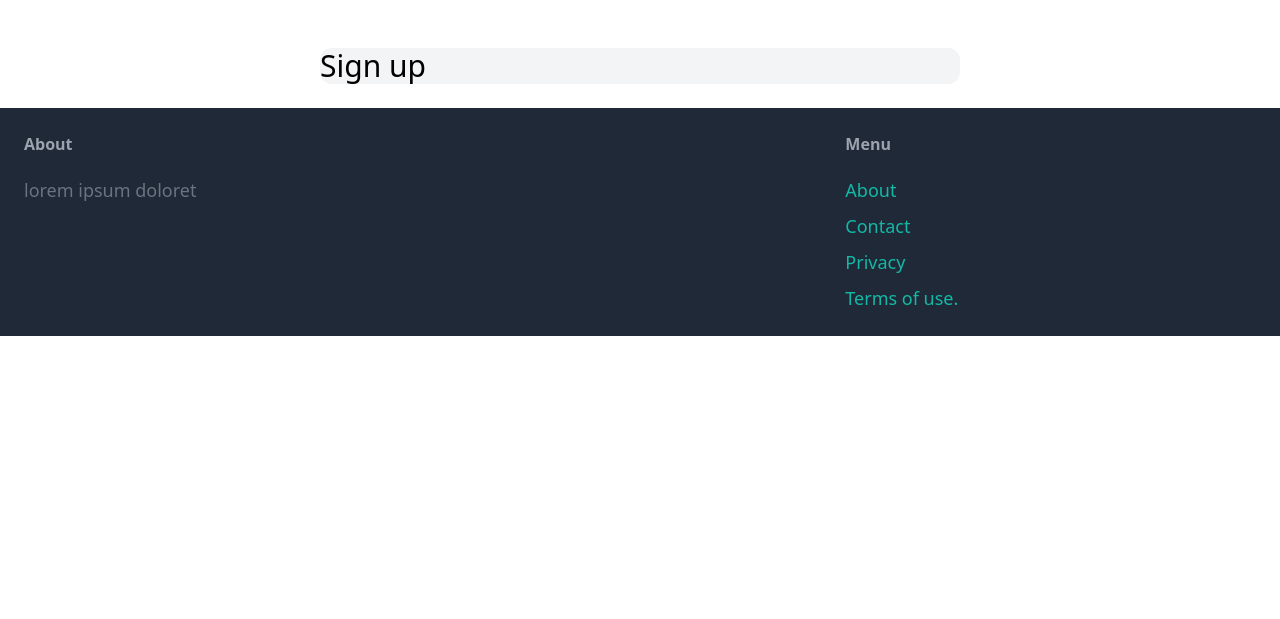
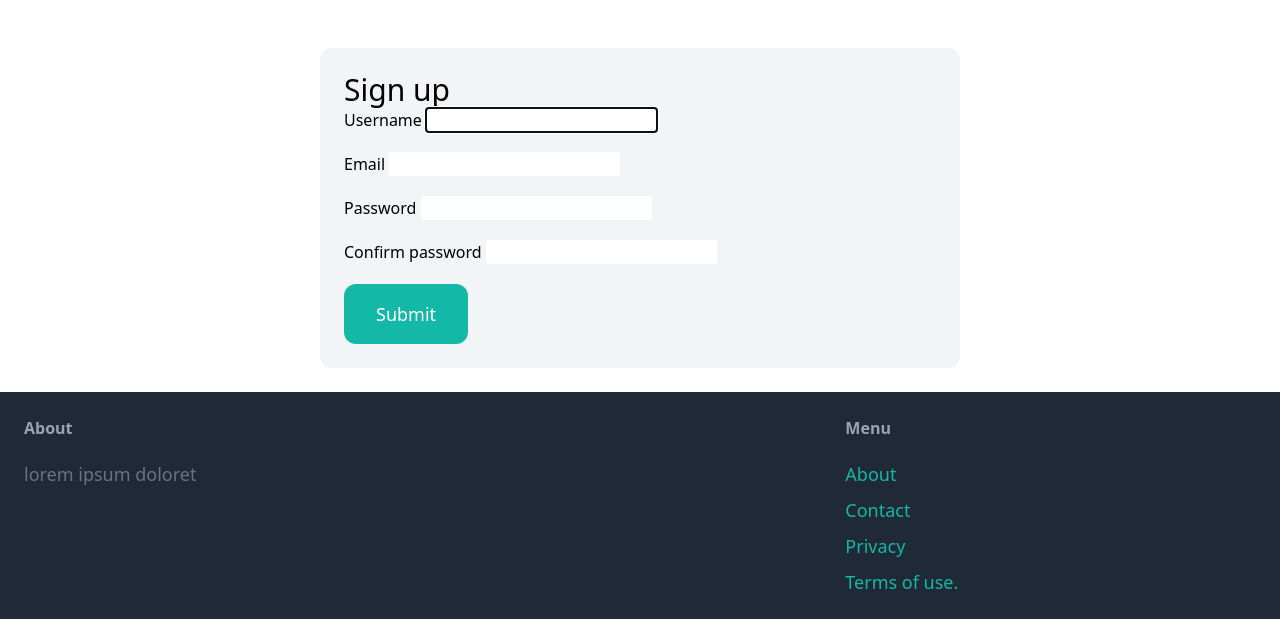
Before and after one commit to CrispyLemon/djangoproj, a Django app: page /signup/ in a window 1280 px wide. Shown: the part 77-696 px from the top of the page. Run offline with Django 5.2, Linux system fonts and the light colour scheme; some libraries are stand-ins or nearby versions.

Commit message:
commit 5: began adding signup functionality

```diff
--- a/puddle/core/forms.py
+++ b/puddle/core/forms.py
@@ -5,4 +5,4 @@ from django.contrib.auth.models import User
 class SignupForm(UserCreationForm):
     class Meta:
         model = User
-        fields = ('username','email','password','password2')
+        fields = ('username','email','password1','password2')
--- a/puddle/core/templates/core/base.html
+++ b/puddle/core/templates/core/base.html
@@ -13,7 +13,7 @@
         <div class='space-x-6'>
             <a href = "#" class = 'text-lg font-semibold hover:text-gray-500'>New Item</a>
             <a href = "#" class = 'text-lg font-semibold hover:text-gray-500'>Browse</a>
-            <a href='{% url 'core:signup' %}' class = 'px-6 py-3 text-lg font-semibold bg-teal-500 text-white rounded-xl hover:bg-teal-700'>Sign up</a>
+            <a href="{% url 'core:signup' %}" class = 'px-6 py-3 text-lg font-semibold bg-teal-500 text-white rounded-xl hover:bg-teal-700'>Sign up</a>
             <a href='#' class = 'px-6 py-3 text-lg font-semibold bg-teal-500 text-white rounded-xl hover:bg-gray-700'>Login</a>
         </div>
     </nav>
--- a/puddle/core/templates/core/index.html
+++ b/puddle/core/templates/core/index.html
@@ -23,7 +23,7 @@
         <h2 class = 'mb-12 text-2xl text-center'>Categories</h2>
 
     <div class = "grid grid-cols-3 gap-3">
-        {% for category in categories%}
+        {% for category in categories %}
             <div>
                 <a href="#">
 
--- a/puddle/core/templates/core/signup.html
+++ b/puddle/core/templates/core/signup.html
@@ -3,8 +3,48 @@
 {%block title%} Sign up {%endblock%}
 
 {% block content %}
-<div class = "w-1/2 my-6 mx-auto bg-gray-100 rounded-xl">
+<div class = "w-1/2 my-6 mx-auto p-6 bg-gray-100 rounded-xl">
     <h1 class = 'mb=6 text-3xl'>Sign up</h1>
+
+    <form method="post" action=".">
+        {% csrf_token %}
+
+        {{ form.non_field_errors }}
+
+        <div class = "mb-3">
+            <label class = "inline-block mb-2">Username</label>
+            {{ form.username }}
+
+        </div>
+
+
+        <div class = "mb-3">
+            <label class = "inline-block mb-2">Email</label>
+            {{ form.email }}
+
+        </div>
+
+
+        <div class = "mb-3">
+            <label class = "inline-block mb-2">Password</label>
+            {{ form.password1 }}
+
+        </div>
+
+        <div class = "mb-3">
+            <label class = "inline-block mb-2">Confirm password</label>
+            {{ form.password2 }}
+
+        </div>
+        {% if form.errors or form.non_field_errors %}
+            <div class = 'mb-3 p-6 bg-red-100 rounded-xl'>
+                {% for field in form %}
+                    {{ field.errors }}
+                {% endfor %}
+            </div>
+        {% endif %}
+        <button class = 'py-4 px-8 text-lg bg-teal-500 hover:bg-teal-500 hover:bg-teal-700 rounded-xl text-white'>Submit</button>
+    </form>
 </div>
 
 {%endblock%}
--- a/puddle/core/urls.py
+++ b/puddle/core/urls.py
@@ -6,5 +6,5 @@ app_name = 'core'
 urlpatterns = [
     path('', views.index, name="index"),
     path('contact/',views.contact, name="contact"),
-    path('signup/', views.signup)
+    path('signup/', views.signup, name='signup')
 ]
--- a/puddle/core/views.py
+++ b/puddle/core/views.py
@@ -17,6 +17,6 @@ def contact(request):
 def signup(request):
     form = SignupForm()
 
-    return render(request, 'core/signup.html',{
+    return render(request, 'core/signup.html', {
         'form':form
     })
```
